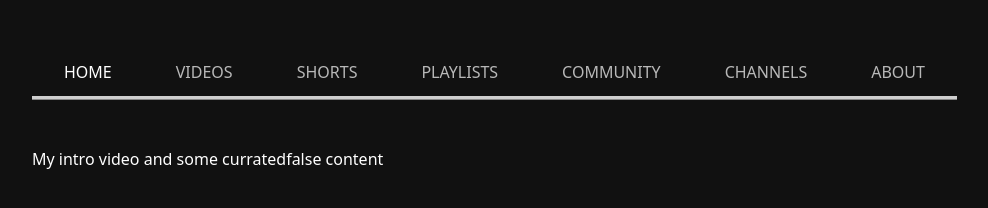
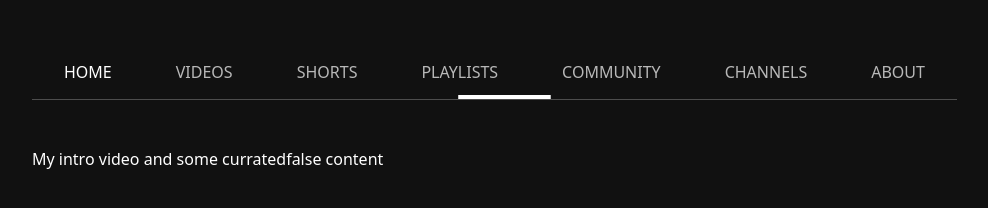
Before and after one commit to Annie-Huang/youtube-tabs, a website: page index.html in a window 1280 px wide. Shown: the part 192-400 px from the top of the page, without its empty margins (128-1116 px from the left). Drawn offline with Linux system fonts and the light colour scheme.

Commit message:
Set up the basic styling of the underscore line

```diff
--- a/style.css
+++ b/style.css
@@ -35,24 +35,28 @@ body {
   width: fit-content;
   position: relative;
   margin-block: 3rem;
-  border-bottom: 1px solid hsl(0 0% 100% / 0.5);
+  /*border-bottom: 1px solid hsl(0 0% 100% / 0.5);*/
+  border-bottom: 1px solid hsl(0 0% 30%);
 }
 
 [role='tablist']::after {
   content: '';
   position: absolute;
-  background: #fff;
-  opacity: 0.8;
-  height: 3px;
-  width: 100%;
-  // transform: translateX(var(--_left)) scaleX(var(--_width));
-  translate: var(--_left) 0;
-  scale: var(--_width) 1;
+  left: 0;
+  right: 0;
   bottom: 0;
-  left: 0;
-  transition: translate 250ms ease-in-out, scale 250ms ease-in-out;
-  // transition: translate 2500ms ease-in-out, scale 2500ms ease-in-out;
-  transform-origin: left;
+  height: 4px;
+  scale: var(--_width, 0.1) 1;
+  translate: var(--_left, 10px) 0;
+  background: white;
+
+  /*opacity: 0.8;*/
+  /*width: 100%;*/
+  /* transform: translateX(var(--_left)) scaleX(var(--_width)); */
+
+  /*transition: translate 250ms ease-in-out, scale 250ms ease-in-out;*/
+  /* transition: translate 2500ms ease-in-out, scale 2500ms ease-in-out; */
+  /*transform-origin: left;*/
 }
 
 [role='tab'] {
```
